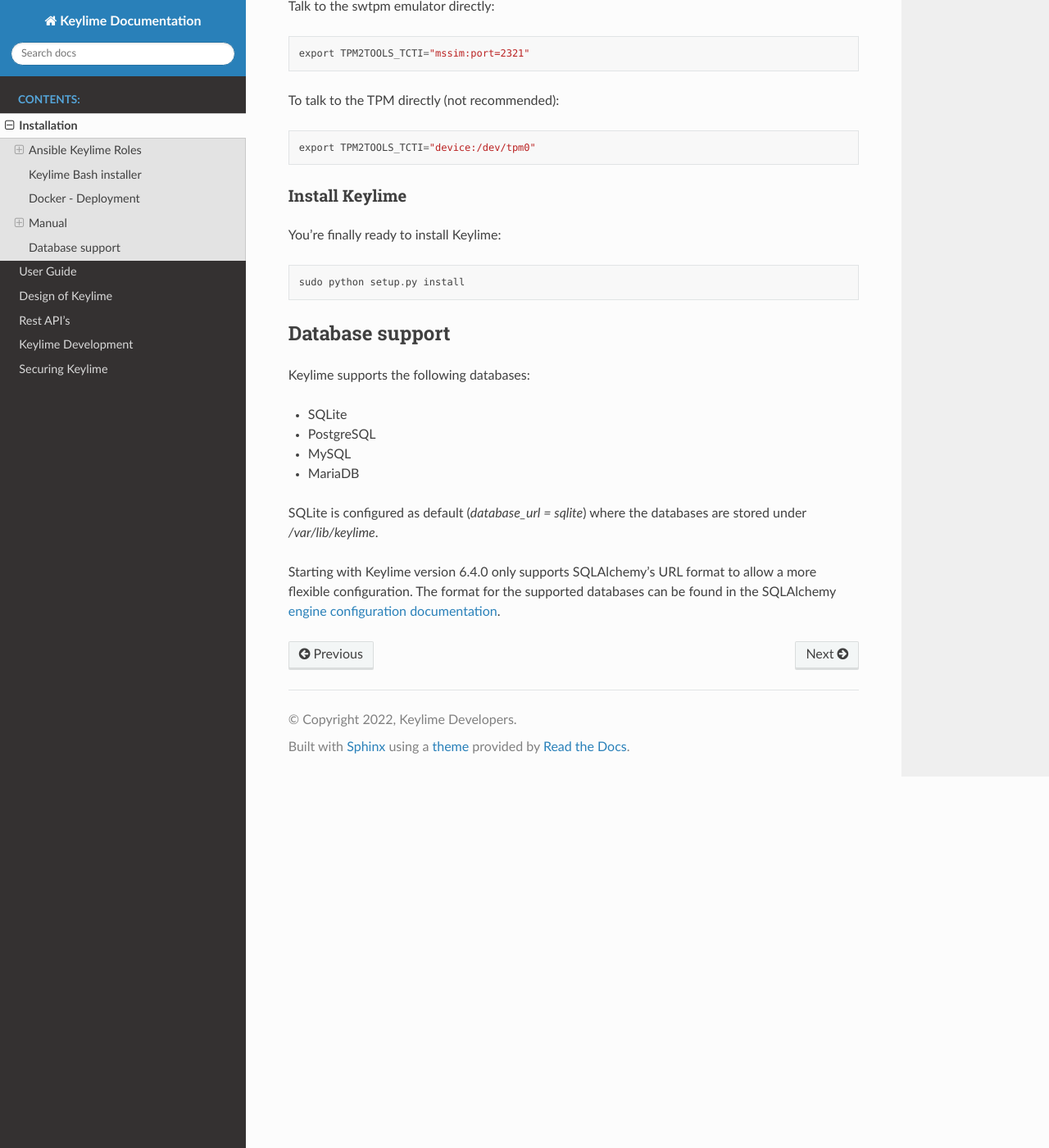
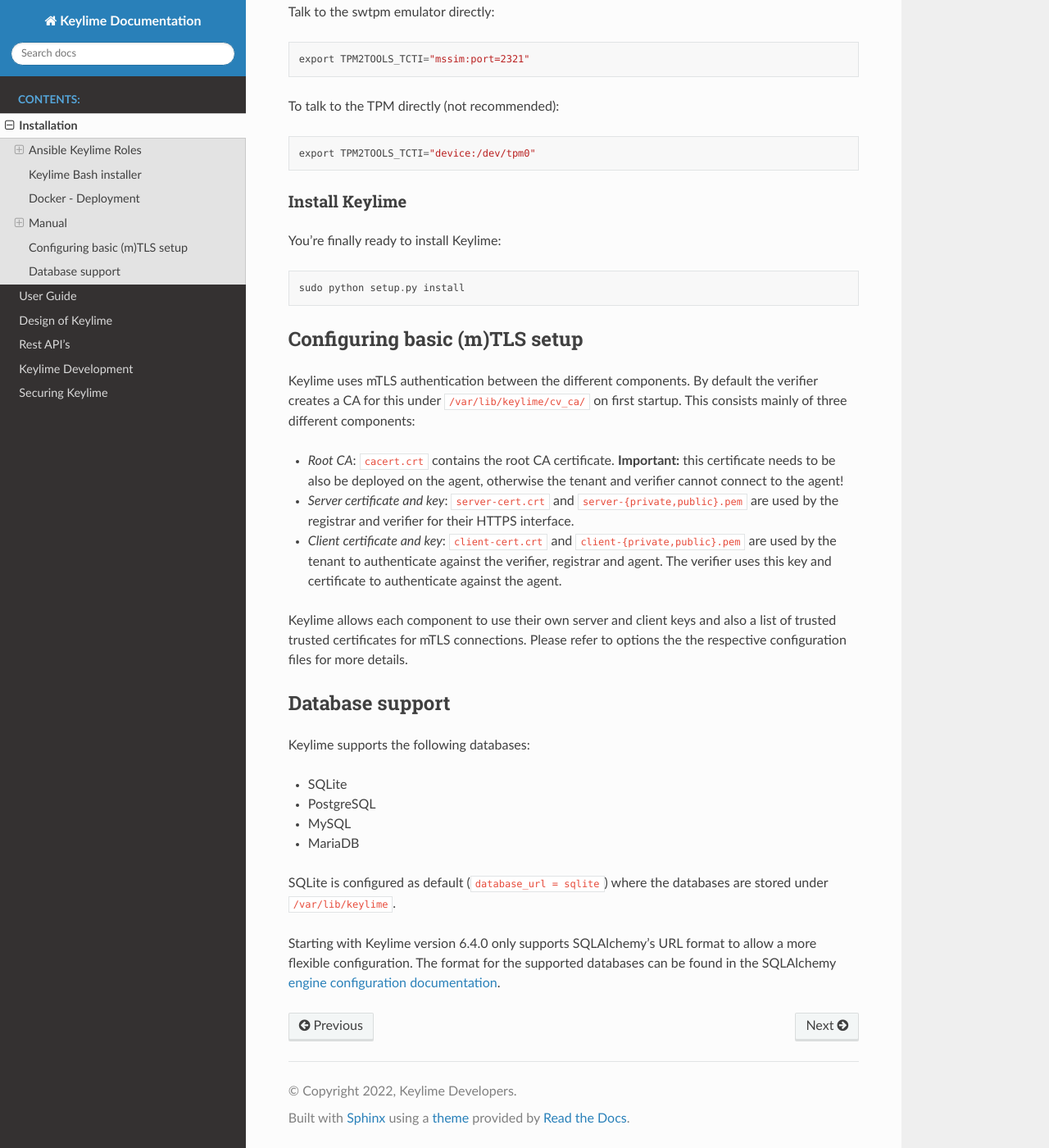
Before and after one commit to keylime/keylime, a Sphinx documentation site: the page built from docs/installation.rst, in a window 1280 px wide and 1400 px high, scrolled down 3906 px. Shown: the whole window at 82% size. Built offline with Sphinx 7.4.7 and the Read the Docs theme 2.0.0, drawn with Linux system fonts in a browser that asks for light colours.

Commit message:
docs: add basic (m)TLS instructions to the installation guide
Signed-off-by: Thore Sommer <mail@thson.de>

```diff
--- a/docs/installation.rst
+++ b/docs/installation.rst
@@ -33,7 +33,7 @@
 versions.
 
 TPM 2.0 support can be configured by simply adding
-the role in the `playbook.yml` file `here <https://github.com/keylime/ansible-keylime/blob/master/playbook.yml#L11>`_
+the role in the :code:`playbook.yml` file `here <https://github.com/keylime/ansible-keylime/blob/master/playbook.yml#L11>`_
 
 For TPM 2.0 use::
 
@@ -45,7 +45,7 @@
 Vagrant
 ~~~~~~~
 
-If you prefer, a `Vagrantfile` is available for provisioning.
+If you prefer, a :code:`Vagrantfile` is available for provisioning.
 
 Clone the repository and then simply run::
 
@@ -74,7 +74,7 @@
 ~~~~~~~~~~~~~~~
 .. note::
     The Rust agent is the official agent for Keylime and replaces the Python implementation.
-    For the rust agent a different configuration file is used (by default `/etc/keylime/agent.conf`)
+    For the rust agent a different configuration file is used (by default :code:`/etc/keylime/agent.conf`)
     which is **not** interchangeable with the old Python configuration.
 
 Installation instructions can be found in the `README.md <https://github.com/keylime/rust-keylime>`_ for the Rust agent.
@@ -84,7 +84,7 @@
 
 Keylime requires Python 3.6 or greater.
 
-Installation can be performed via an automated shell script, `installer.sh`. The
+Installation can be performed via an automated shell script, :code:`installer.sh`. The
 following command line options are available::
 
     Usage: ./installer.sh [option...]
@@ -136,7 +136,7 @@
 The current list of required packages can be found `here <https://github.com/keylime/keylime/blob/master/requirements.txt>`_.
 
 All of them should be available as distro packages. See `installer.sh <https://github.com/keylime/keylime/blob/master/installer.sh>`_
-for more information if you want to install them this way. You can also let Keylime's `setup.py`
+for more information if you want to install them this way. You can also let Keylime's :code:`setup.py`
 install them via PyPI.
 
 
@@ -168,14 +168,14 @@
 
 
 To ensure that you have the recent version installed ensure that you have
-the `tpm2_checkquote` utility in your path.
+the :code:`tpm2_checkquote` utility in your path.
 
 .. note::
     Keylime by default (all versions after 6.2.0) uses the kernel TPM resource
     manager. For kernel versions older than 4.12 we recommend to use the tpm2-abrmd
     resource manager (available `here <https://github.com/tpm2-software/tpm2-abrmd>`_).
 
-How the TPM is accessed by tpm2-tools can be set using the `TPM2TOOLS_TCTI` environment
+How the TPM is accessed by tpm2-tools can be set using the :code:`TPM2TOOLS_TCTI` environment
 variable. More information about that can be found
 `here <https://github.com/tpm2-software/tpm2-tools/blob/master/man/common/tcti.md>`_.
 
@@ -197,6 +197,25 @@
     sudo python setup.py install
 
 
+Configuring basic (m)TLS setup
+------------------------------
+Keylime uses mTLS authentication between the different components.
+By default the verifier creates a CA for this under :code:`/var/lib/keylime/cv_ca/` on first startup.
+This consists mainly of three different components:
+
+* *Root CA*: :code:`cacert.crt` contains the root CA certificate.
+  **Important:** this certificate needs to be also be deployed on the agent, otherwise the tenant and verifier cannot
+  connect to the agent!
+* *Server certificate and key*: :code:`server-cert.crt` and :code:`server-{private,public}.pem` are used by the registrar
+  and verifier for their HTTPS interface.
+* *Client certificate and key*: :code:`client-cert.crt` and :code:`client-{private,public}.pem` are used
+  by the tenant to authenticate against the verifier, registrar and agent. The verifier uses this key and certificate
+  to authenticate against the agent.
+
+Keylime allows each component to use their own server and client keys and
+also a list of trusted trusted certificates for mTLS connections.
+Please refer to options the the respective configuration files for more details.
+
 Database support
 ---------------------
 
@@ -207,7 +226,7 @@
 * MySQL
 * MariaDB
 
-SQLite is configured as default (`database_url = sqlite`) where the databases are stored under `/var/lib/keylime`.
+SQLite is configured as default (:code:`database_url = sqlite`) where the databases are stored under :code:`/var/lib/keylime`.
 
 Starting with Keylime version 6.4.0 only supports SQLAlchemy's URL format to allow a more flexible configuration.
 The format for the supported databases can be found in the SQLAlchemy
```
